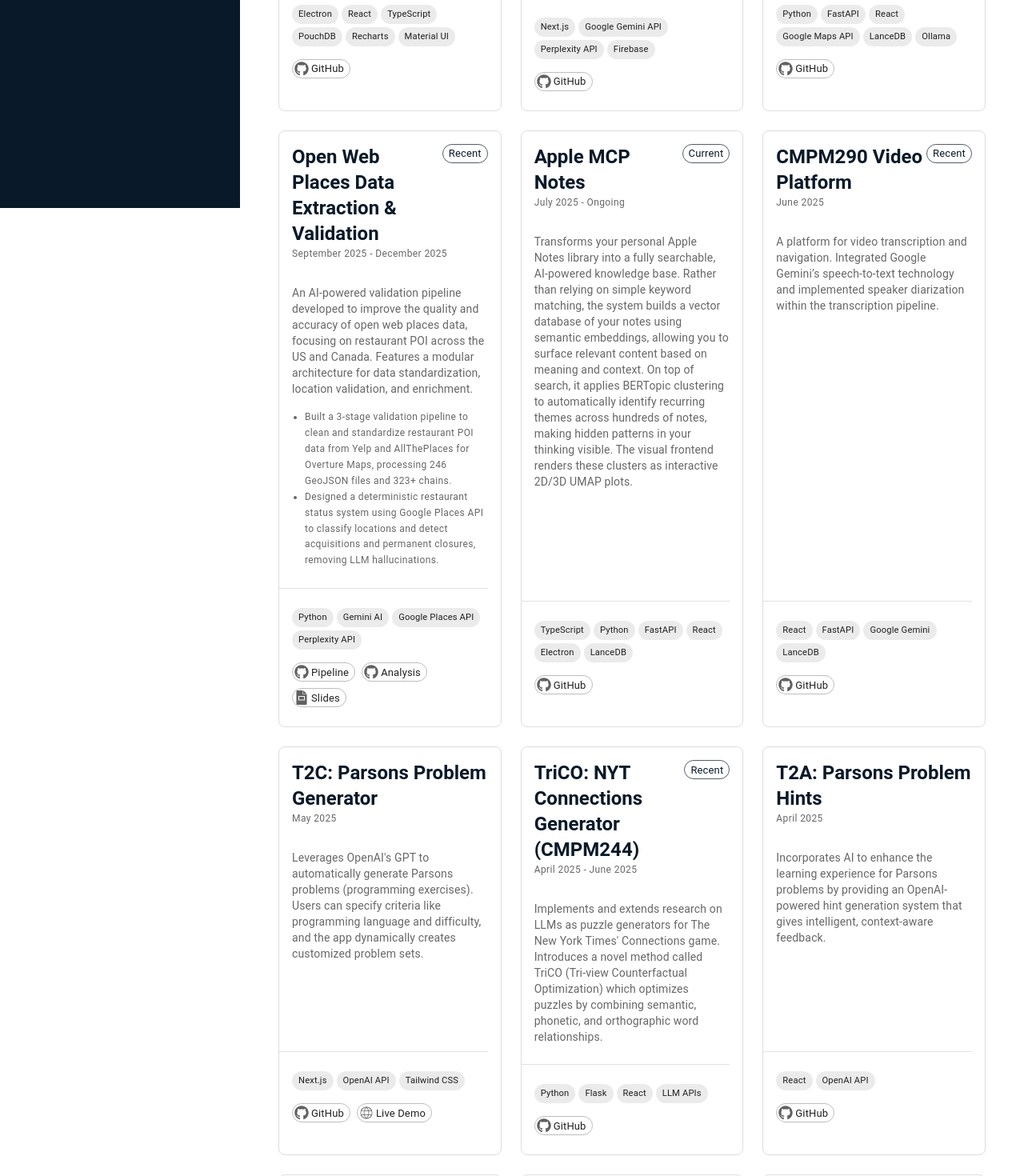
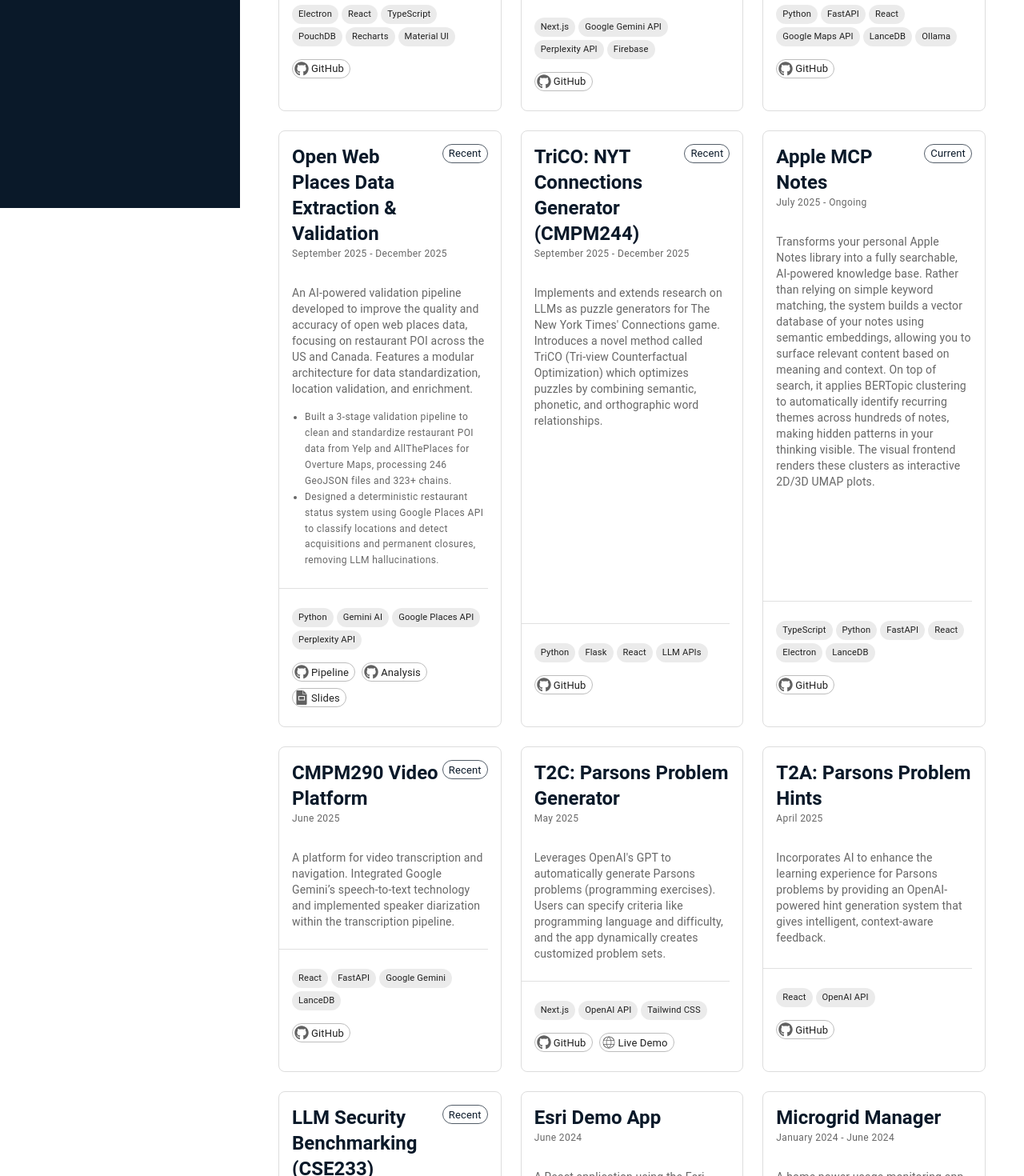
Before and after one commit to russellelliott/russellelliott-portfolio-site-react, a React (Create React App) app: page /projects in a window 1280 px wide. Shown: the part 540-2010 px from the top of the page at 80% size. Built offline with nearby package versions, Linux system fonts and the light colour scheme.

Commit message:
date fix

```diff
--- a/src/data/projects.js
+++ b/src/data/projects.js
@@ -109,8 +109,8 @@
       github: { "Source Code": "https://github.com/russellelliott/CMPM244-Project" }
     },
     dates: {
-      start: new Date("2025-04"),
-      end: new Date("2025-06")
+      start: new Date("2025-09"),
+      end: new Date("2025-12")
     }
   },
   {
```
